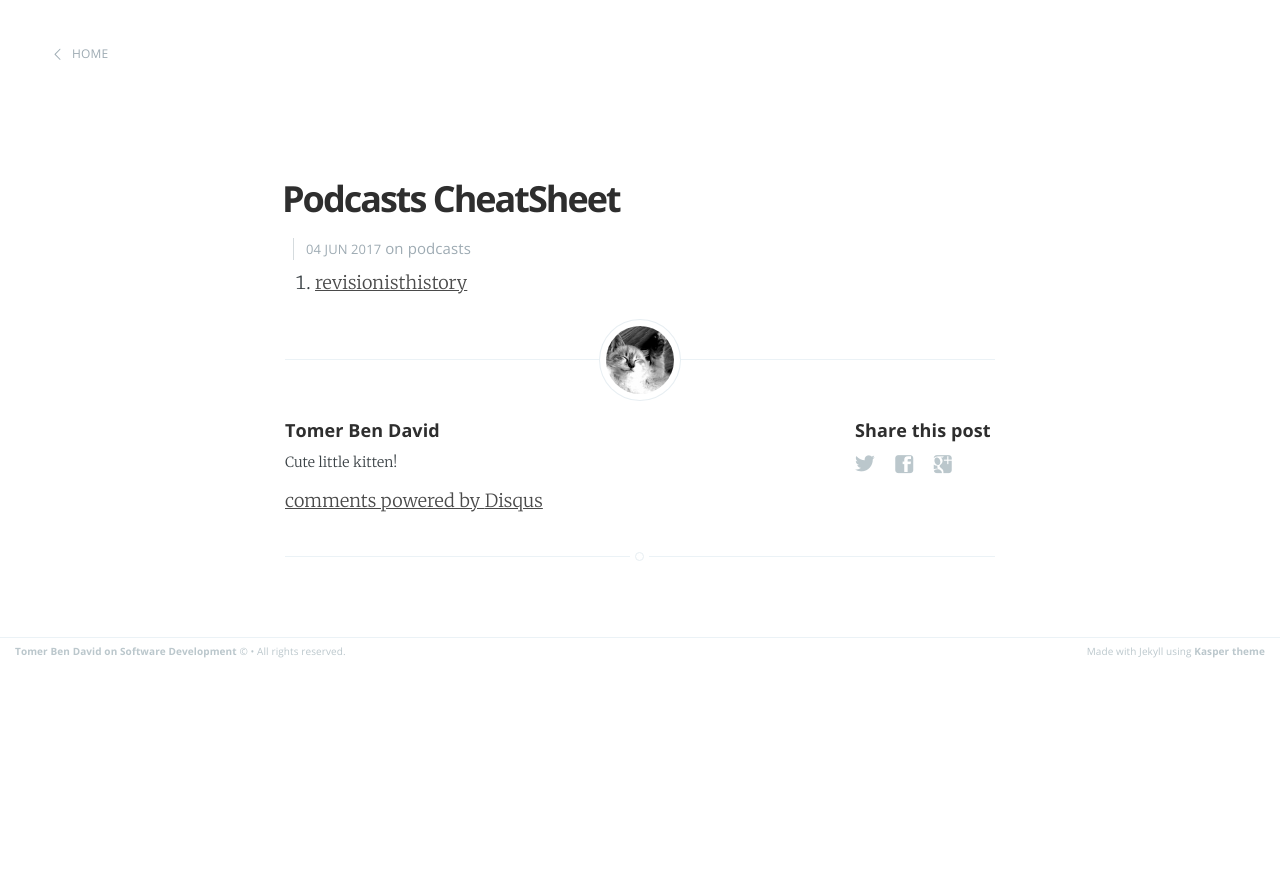
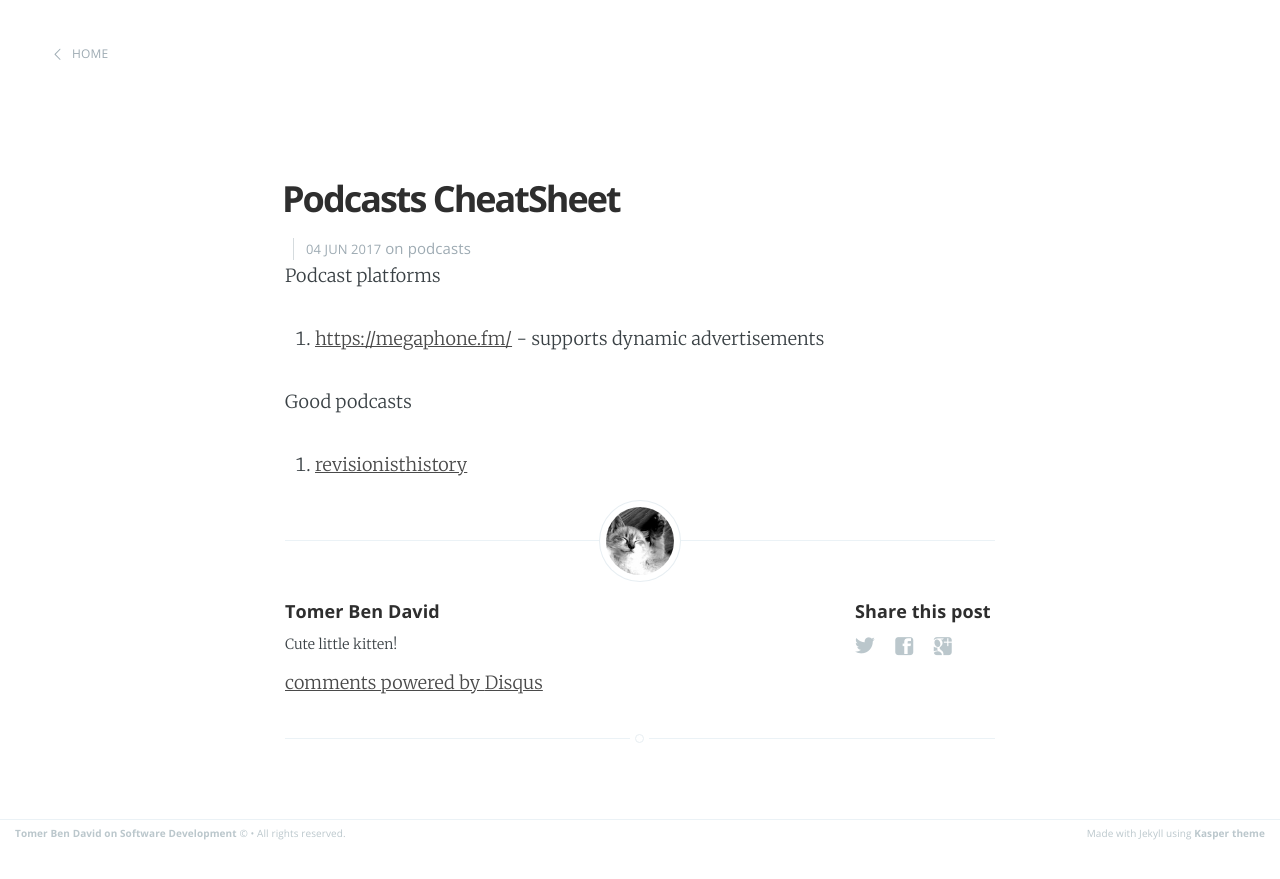
Before and after one commit to tomer-ben-david/tomer-ben-david.github.io.jekyll, a Jekyll site: the page built from _posts/2017/2017-06-08-page-top-podcasts.md, in a window 1280 px wide. Shown: the top 879 px of the page. Built offline with Jekyll 4.4.1, drawn with Linux system fonts in a browser that asks for light colours; comment, search, counter and statistics services are not loaded.

Commit message:
+scala for comprehension and flatMap

```diff
--- a/_posts/2017/2017-06-08-page-top-podcasts.md
+++ b/_posts/2017/2017-06-08-page-top-podcasts.md
@@ -5,4 +5,11 @@ date:   2017-06-04 22:18:00
 categories: podcasts
 comments: true
 ---
+
+Podcast platforms
+
+1. [https://megaphone.fm/](https://megaphone.fm/) - supports dynamic advertisements
+
+Good podcasts
+
 1. [revisionisthistory](http://revisionisthistory.com/)
```
